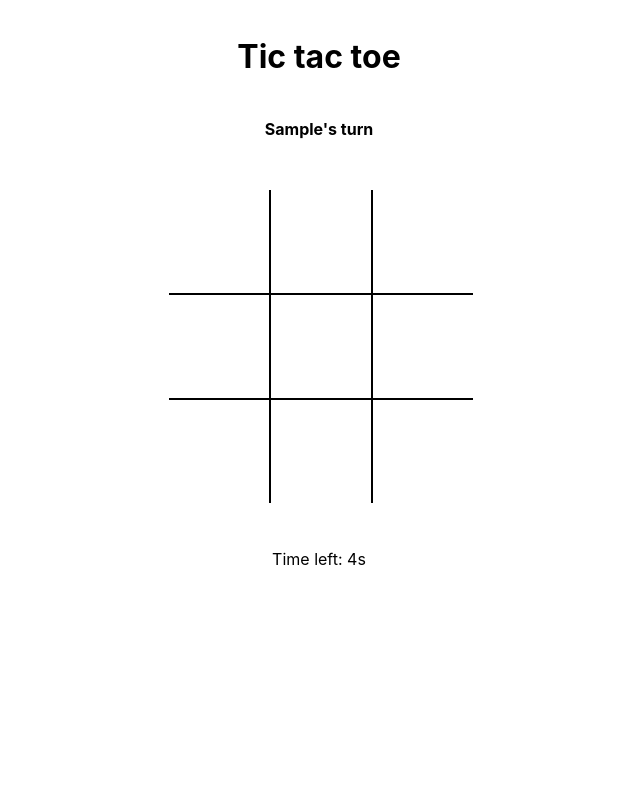
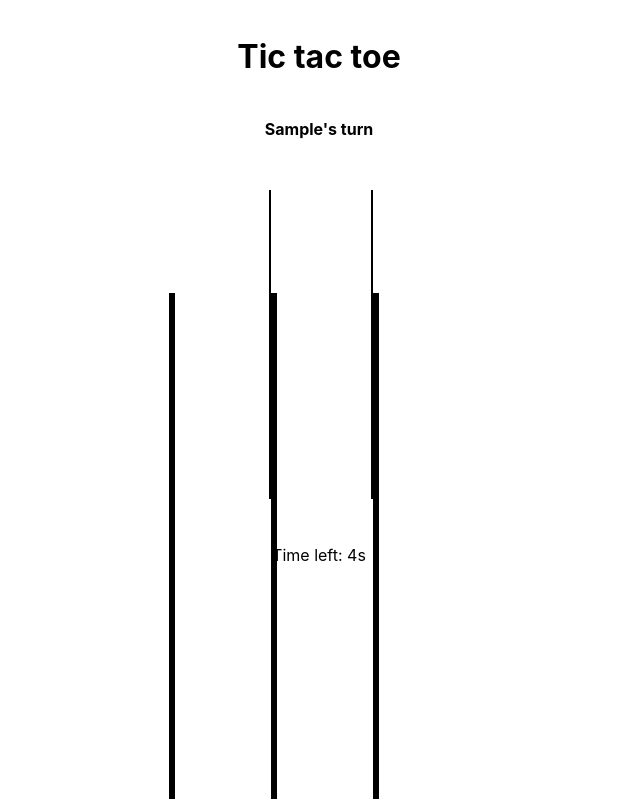
Before and after one commit to lightme-fan/tic-tac-toe, a React (Create React App) app: page / in a window 1280 px wide. Both pictures are taken after typing "Sample", "Sample" into the empty fields and a click on the button "Start". Shown: the whole page, without its empty margins (321-961 px from the left). Built offline with nearby package versions, Linux system fonts and the light colour scheme.

Commit message:
Adding cross bar

```diff
--- a/src/Pages/Game.tsx
+++ b/src/Pages/Game.tsx
@@ -7,11 +7,11 @@ const Game = () => {
   const {
     boardState,
     player,
+    crossBar,
     boards,
     winner,
     timing,
     turn,
-    looser,
     score,
     handleClickBoard,
     handleRestartButton,
@@ -32,7 +32,11 @@ const Game = () => {
       <h4>
         {heading} <span>{boardState.score === '0' ? '' : score}</span>
       </h4>
-      <Squares handleClick={handleClickBoard} boards={boards} />
+      <Squares
+        handleClick={handleClickBoard}
+        boards={boards}
+        crossBar={crossBar}
+      />
       {winner || timing <= 0 ? (
         <Button
           label={'Restart'}
@@ -49,6 +53,7 @@ const Gaming = styled.div`
   align-self: center;
   display: grid;
   gap: 30px;
+  position: relative;
 
   h4,
   p {
--- a/src/components/Square/Squares.tsx
+++ b/src/components/Square/Squares.tsx
@@ -1,16 +1,32 @@
-import React from 'react'
+import React, { Fragment } from 'react'
 import styled from 'styled-components'
-
+import bar from '../../icons/isVertical.svg'
 interface PropType {
   index?: number
   handleClick(event: React.MouseEvent<HTMLButtonElement>, index: number): void
   value?: string
   boards: string[]
   disabled?: boolean
+  crossBarStyle?: any
+  crossBar?: any
 }
 
-const Squares: React.FC<PropType> = ({ handleClick, boards, disabled }) => {
+const Squares: React.FC<PropType> = ({
+  handleClick,
+  boards,
+  disabled,
+  crossBar,
+  crossBarStyle,
+}) => {
+  let barStyle: any | null = null
+  if (!crossBar.isVertical) {
+    barStyle = { height: '300px', width: '2px' }
+  }
+
+  console.log(crossBar)
+
   return (
+    <Fragment>
       <SquareWrapper>
         {boards.map((item, index) => {
           return (
@@ -21,10 +37,22 @@ const Squares: React.FC<PropType> = ({ handleClick, boards, disabled }) => {
                 disabled={disabled}>
                 {item}
               </Button>
+              {!crossBar.isHorizontal ||
+              !crossBar.isVertical ||
+              !crossBar.isDiagonal ? (
+                <div
+                  style={{
+                    height: '300px',
+                    width: '2px',
+                    background: '#000',
+                    position: 'absolute',
+                  }}></div>
+              ) : null}
             </div>
           )
         })}
       </SquareWrapper>
+    </Fragment>
   )
 }
 
@@ -34,7 +62,9 @@ const SquareWrapper = styled.div`
   width: 300px;
 
   div {
+    position: relative
     border-bottom: 2px solid black;
+
 
     &:last-child,
     &:nth-child(7),
--- a/src/customHooks/useTicTacToe.tsx
+++ b/src/customHooks/useTicTacToe.tsx
@@ -10,6 +10,12 @@ import {
   getTimer,
 } from '../redux/slices/boardsSlice'
 import {
+  getDiagonal,
+  getHorizontal,
+  getVertical,
+  selectCrossBars,
+} from '../redux/slices/crossBarSlice'
+import {
   getButtonLabel,
   getFirstPlayers,
   getSecondPlayer,
@@ -21,6 +27,7 @@ function useTicTacToe() {
   const boardState = useSelector(selectBoard)
   const player = useSelector(selectPlayers)
   const winnerState = useSelector(selectWinner)
+  const crossBar = useSelector(selectCrossBars)
   const dispatch = useDispatch()
 
   let time = Number(boardState.timer)
@@ -37,6 +44,11 @@ function useTicTacToe() {
   const [winner, setWinner] = useState<string | null>(winnerState.winner)
   const [looser, setLooser] = useState<string>('')
   const [score, setScore] = useState<number>(Number(boardState.score))
+  const [isHorizontal, setIsHorizontal] = useState<boolean>(
+    crossBar.isHorizontal
+  )
+  const [isVertical, setIsVertical] = useState<boolean>(crossBar.isVertical)
+  const [isDiagonal, setIsDiagonal] = useState<boolean>(crossBar.isDiagonal)
 
   function handleClickBoard(
     event: React.MouseEvent<HTMLButtonElement>,
@@ -81,6 +93,40 @@ function useTicTacToe() {
     }
   }
 
+  function setCrossBar() {
+    if (
+      (boards[0] === 'X' && boards[1] === 'X' && boards[2] === 'X') ||
+      (boards[3] === 'X' && boards[4] === 'X' && boards[5] === 'X') ||
+      (boards[6] === 'X' && boards[7] === 'X' && boards[8] === 'X') ||
+      (boards[0] === 'O' && boards[1] === 'O' && boards[2] === 'O') ||
+      (boards[3] === 'O' && boards[4] === 'O' && boards[5] === 'O') ||
+      (boards[6] === 'O' && boards[7] === 'O' && boards[8] === 'O')
+    ) {
+      setIsHorizontal(!isHorizontal)
+      dispatch(getHorizontal())
+    }
+    if (
+      (boards[0] === 'X' && boards[3] === 'X' && boards[6] === 'X') ||
+      (boards[1] === 'X' && boards[4] === 'X' && boards[7] === 'X') ||
+      (boards[2] === 'X' && boards[5] === 'X' && boards[8] === 'X') ||
+      (boards[0] === 'O' && boards[3] === 'O' && boards[6] === 'O') ||
+      (boards[1] === 'O' && boards[4] === 'O' && boards[7] === 'O') ||
+      (boards[2] === 'O' && boards[5] === 'O' && boards[8] === 'O')
+    ) {
+      setIsVertical(!isVertical)
+      dispatch(getVertical())
+    }
+    if (
+      (boards[0] === 'X' && boards[4] === 'X' && boards[8] === 'X') ||
+      (boards[2] === 'X' && boards[4] === 'X' && boards[6] === 'X') ||
+      (boards[0] === 'O' && boards[4] === 'O' && boards[8] === 'O') ||
+      (boards[2] === 'O' && boards[4] === 'O' && boards[6] === 'O')
+    ) {
+      setIsDiagonal(!isDiagonal)
+      dispatch(getDiagonal())
+    }
+  }
+
   useEffect(() => {
     let myInterval = setInterval(() => {
       if (time > 0) {
@@ -91,6 +137,7 @@ function useTicTacToe() {
     }, 1000)
 
     winningFunc()
+    setCrossBar()
 
     return () => {
       clearInterval(myInterval)
@@ -136,6 +183,7 @@ function useTicTacToe() {
   return {
     boardState,
     player,
+    crossBar,
     boards,
     winner,
     timing,
--- /dev/null
+++ b/src/redux/slices/crossBarSlice.tsx
@@ -0,0 +1,63 @@
+import { createAsyncThunk, createSlice, PayloadAction } from '@reduxjs/toolkit'
+import { RootState } from '../store'
+
+export interface PropType {
+  isHorizontal: boolean
+  isVertical: boolean
+  isDiagonal: boolean
+  status: 'idle' | 'loading' | 'failed'
+}
+
+const initialState: PropType = {
+  isHorizontal: false,
+  isVertical: false,
+  isDiagonal: false,
+  status: 'idle',
+}
+
+export function fetchCrossBar(name = false) {
+  return new Promise<{ data: any }>((resolve) =>
+    setTimeout(() => resolve({ data: name }), 500)
+  )
+}
+
+export const getCrossBarAsync = createAsyncThunk(
+  'crossBar/fetchCrossBar',
+  async (name: boolean) => {
+    const response = await fetchCrossBar(name)
+    return response.data
+  }
+)
+
+const crossBarSlice = createSlice({
+  name: 'players',
+  initialState,
+  reducers: {
+    getHorizontal: (state) => {
+      state.isHorizontal = !state.isHorizontal
+    },
+    getVertical: (state) => {
+      state.isVertical = !state.isVertical
+    },
+    getDiagonal: (state) => {
+      state.isDiagonal = !state.isDiagonal
+    },
+  },
+  extraReducers: (builder) => {
+    builder
+      .addCase(getCrossBarAsync.pending, (state) => {
+        state.status = 'loading'
+      })
+      .addCase(getCrossBarAsync.fulfilled, (state, action) => {
+        state.status = 'idle'
+        state.isHorizontal = !state.isHorizontal
+        state.isVertical = !state.isVertical
+        state.isDiagonal = !state.isDiagonal
+      })
+  },
+})
+
+export const { getHorizontal, getVertical, getDiagonal } = crossBarSlice.actions
+export const selectCrossBars = (state: RootState) => state.crossBars
+
+export default crossBarSlice.reducer
--- a/src/redux/store.ts
+++ b/src/redux/store.ts
@@ -1,5 +1,6 @@
 import { configureStore, ThunkAction, Action } from '@reduxjs/toolkit'
 import boardsSlice from './slices/boardsSlice'
+import crossBarSlice from './slices/crossBarSlice'
 import playersSlice from './slices/playersSlice'
 import winnerSlice from './slices/winnerSlice'
 
@@ -8,6 +9,7 @@ export const store = configureStore({
     boards: boardsSlice,
     players: playersSlice,
     winner: winnerSlice,
+    crossBars: crossBarSlice,
   },
 })
 
```
Lines whose indentation alone changed are shown as unchanged.
